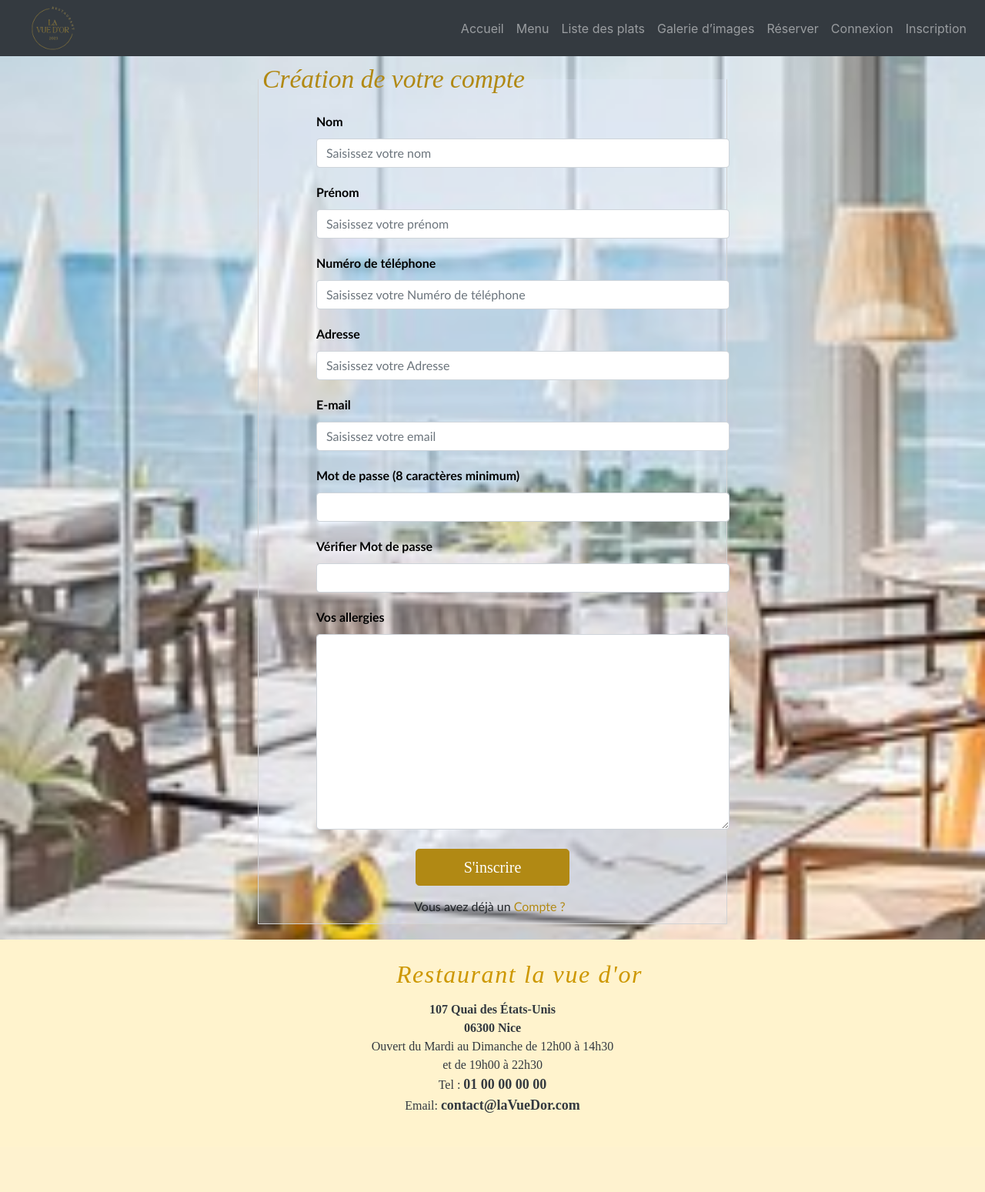
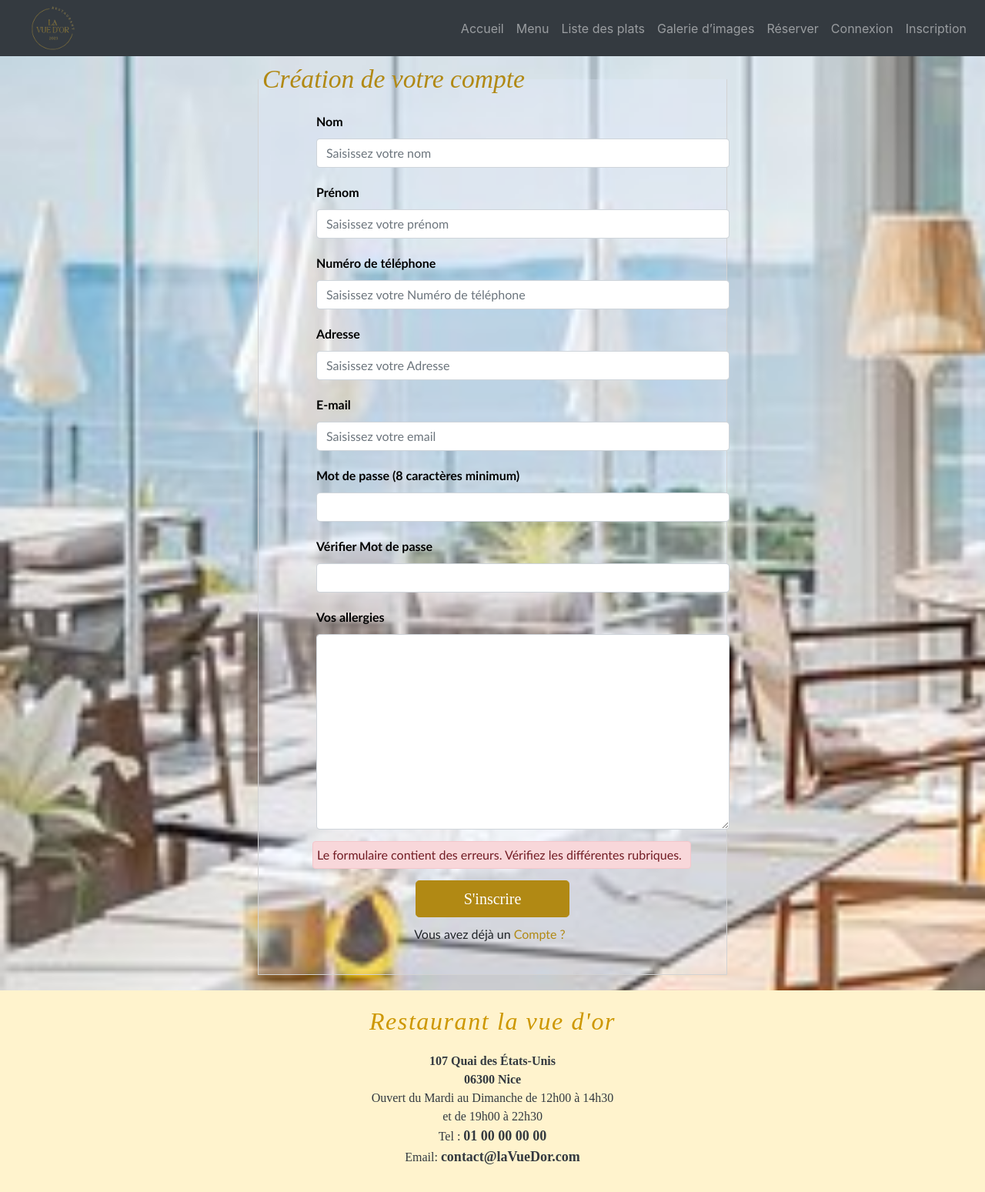
Before and after one commit to khouloudben/ECFprojetRestaurant-, a Symfony app: template templates/registration/register.html.twig in a window 1280 px wide. Shown: the whole page at 77% size. Before the commit the page ends 1446 px from the top, so only its background shows below. Run offline with Twig, Linux system fonts and the light colour scheme; the template is opened without the code that fills it, so the values that code supplies are empty; form fields are guessed from the names that the template uses; some libraries are stand-ins or nearby versions.

Commit message:
ModificationConditionInscriptionConnexion

```diff
--- a/src/Form/MenuType.php
+++ b/src/Form/MenuType.php
@@ -20,7 +20,7 @@ class MenuType extends AbstractType
                 'label' => 'Titre*',
                 'constraints' => [
                     new NotBlank([
-                        'message' => 'Ce champ ne peut être vide'
+                        'message' => 'Ce champ ne peut pas être vide'
                     ])
                 ]
             ]);
--- a/templates/base.html.twig
+++ b/templates/base.html.twig
@@ -52,7 +52,7 @@
                 <li class="nav-item {{ app.request.get('_route') == 'accueil' ? 'active' : '' }}">
                     <a class="nav-link" href="{{ path('app_pageReservation') }}">Les réservations</a>
                     {% else %}
-                    <a class="nav-link" href="{{ path('app_pageReservationUser') }}">Mes réservations</a>
+                    <a class="nav-link" href="{{ path('app_pageReservation') }}">Mes réservations</a>
                 </li>
                 {% endif %}
                 {% endif %}
--- a/templates/registration/register.html.twig
+++ b/templates/registration/register.html.twig
@@ -3,61 +3,66 @@
 {% block title %}Inscription{% endblock %}
 {% block content %}
     <div class="container">
-        {{ form_start(registrationForm, {'attr': {'class': 'row'}}) }}
+        {{ form_start(registrationForm, {'attr': {'novalidate': 'novalidate' }} ) }}
 
         <fieldset>
             <legend>Création de votre compte</legend>
-            <p>
+            <div class="input">
                 <label for = 'nom'>Nom</label>
                 {{ form_widget(registrationForm.nom, {'attr': {'placeholder': 'Saisissez votre nom'}}) }}
-            <span class="error">{{ form_errors(registrationForm.nom) }}</span>
-            </p>
+                {{ form_errors(registrationForm.nom) }}
+            </div>
 
-            <p>
+            <div class="input">
                 <label for = 'prenom'>Prénom</label>
                 {{ form_widget(registrationForm.prenom, {'attr': {'placeholder': 'Saisissez votre prénom'}}) }}
-                <span class="error">{{ form_errors(registrationForm.prenom) }}</span>
-            </p>
+                {{ form_errors(registrationForm.prenom) }}
+            </div>
 
-            <p>
+            <div class="input">
                 <label for = 'numtel'>Numéro de téléphone</label>
                 {{ form_widget(registrationForm.numtel, {'attr': {'placeholder': 'Saisissez votre Numéro de téléphone'}}) }}
-                <span class="error">{{ form_errors(registrationForm.numtel) }}</span>
-            </p>
+                {{ form_errors(registrationForm.numtel) }}
+            </div>
 
-            <p>
+            <div class="input">
                 <label for = 'adresse'>Adresse</label>
                 {{ form_widget(registrationForm.adresse, {'attr': {'placeholder': 'Saisissez votre Adresse'}}) }}
-                <span class="error">{{ form_errors(registrationForm.adresse) }}</span>
-            </p>
+                {{ form_errors(registrationForm.adresse) }}
+            </div>
 
-            <p>
+            <div class="input">
                 <label for = 'email'>E-mail</label>
                 {{ form_widget(registrationForm.email, {'attr': {'placeholder': 'Saisissez votre email'}}) }}
-                <span class="error">{{ form_errors(registrationForm.email) }}</span>
-            </p>
+                {{ form_errors(registrationForm.email) }}
+            </div>
 
-            <p>
+            <div class="input">
                 <label for = 'password'>Mot de passe (8 caractères minimum)</label>
                 {{ form_widget(registrationForm.password) }}
-                <span class="error">{{ form_errors(registrationForm.password) }}</span>
-            </p>
+                {{ form_errors(registrationForm.password) }}
+            </div>
 
-            <p>
+            <div class="input">
                 <label for = 'confirmpassword'>Vérifier Mot de passe</label>
                 {{ form_widget(registrationForm.confirmpassword) }}
-                <span class="error">{{ form_errors(registrationForm.confirmpassword) }}</span>
-            </p>
+                {{ form_errors(registrationForm.confirmpassword) }}
+            </div>
 
-            <p>
+            <div class="input">
                 <label for = 'allergie'>Vos allergies</label>
-            <textarea {{ form_widget(registrationForm.allergie, {'attr': {'cols': '30', 'rows': '10'}}) }} </textarea>
-                <span class="error">{{ form_errors(registrationForm.allergie) }}</span>
-            </p>
-
+                <textarea {{ form_widget(registrationForm.allergie, {'attr': {'cols': '30', 'rows': '10'}}) }} </textarea>
+                {{ form_errors(registrationForm.allergie) }}
+            </div>
             <br>
 
-
+                {% if not registrationForm.vars.valid %}
+                <div class="alert alert-danger error input ">
+                    Le formulaire contient des erreurs. Vérifiez les différentes rubriques.
+                </div>
+                {% else %}
+                    <div class="col-md-8"></div>
+                {% endif %}
         <div class="center">
         <button class="btn btn-lg btn-primary " type="submit"style="background-color: #b18914; color: #ffffff; border-color:  #b18914;">
         S'inscrire
@@ -79,6 +84,7 @@
     max-width: 50%;
     margin-bottom:20px;
     display: flex;
+    flex-direction: column-reverse;
     justify-content: center;
     }
     .form-group {
@@ -96,8 +102,15 @@
     background-color: rgba( 225, 233, 255, 0.25 );
 
     }
-    p{
+    .input{
         margin-left: 70px;
+        width: 90%;
+        padding: 5px;
+        margin-bottom: 5px;
+        display: inline-block ;
+    }
+    .error{
+        max-width: 81%;
     }
     .center{
     text-align: center;
@@ -113,7 +126,7 @@
     margin-left: 900px;
     }
 
-    form input,form textarea,p {
+    form input,form textarea{
         display: inline-block;
         margin-bottom: 5px;
         padding: 5px;
@@ -131,7 +144,7 @@ button[ type = submit ]{
         text-align: center;
 }
 
-    body {
+body {
 background-image: url("{{ asset('uploads/imglavuedor.png') }}");
 background-repeat: no-repeat;
 background-size: cover;
--- a/templates/reservation/edit.html.twig
+++ b/templates/reservation/edit.html.twig
@@ -7,10 +7,10 @@
     <div class="container">
         <div class="row">
             <div class="col-lg-12">
-            {% if is_granted('ROLE_ADMIN') %}
+            {% if is_granted('ROLE_ADMIN') %} #}
                 <a href="{{ path('app_pageReservation') }}">
-            {% else %}
-                <a href="{{ path('app_pageReservationUser') }}">
+            {# {% else %}
+                <a href="{{ path('app_pageReservationUser') }}"> #}
             {% endif %}
                     <p class="retour";> < retour <p> </a>
                     <h1 class="text-center">
```
Also changed, not shown: src/Form/PlatType.php (+4 -4 lines), src/Form/RegistrationFormType.php (+37 -30 lines), src/Form/ReservationType.php (+4 -4 lines), templates/security/login.html.twig (+9 -3 lines), public/uploads/Galeries/restaurant-sphere-paris-tagliatelles-calamar-6425a596d44ca866439068.webp (added), templates/plat/edit.html.twig (line endings or trailing spaces), 3 other files.
